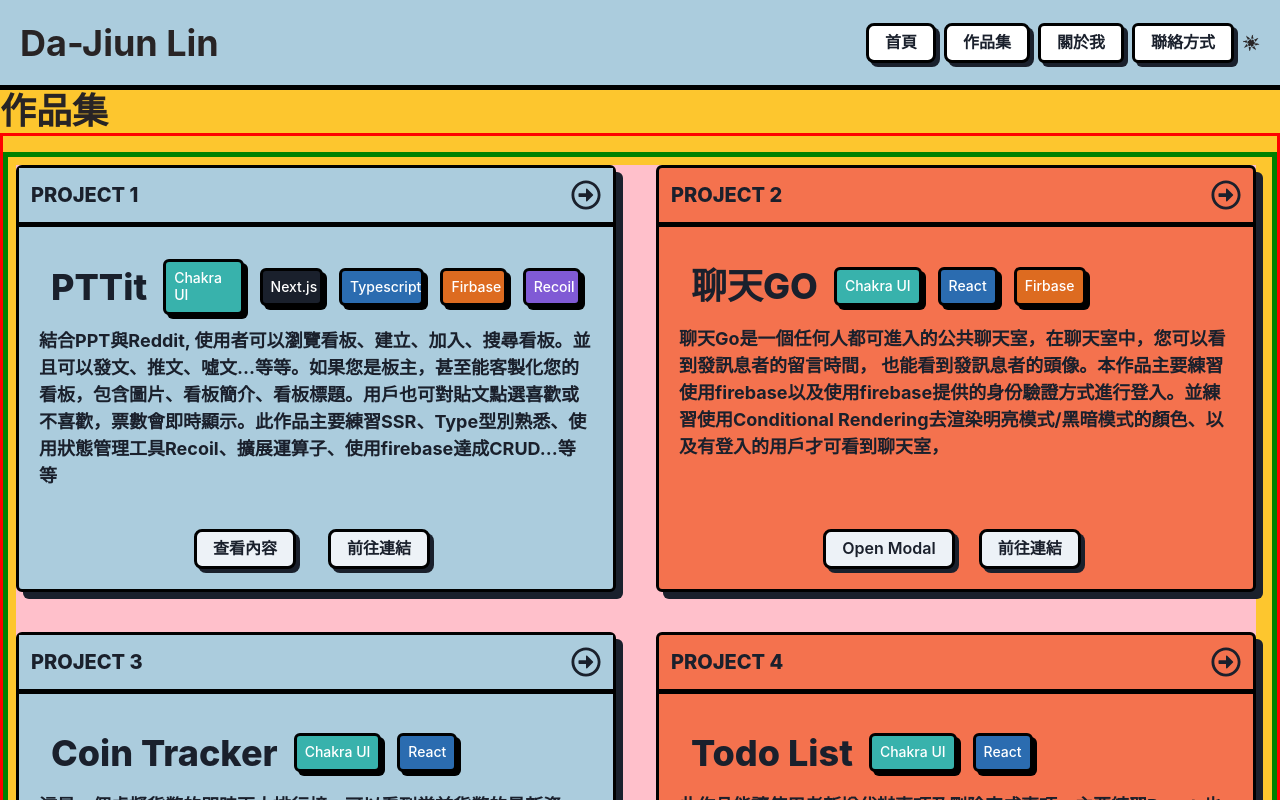
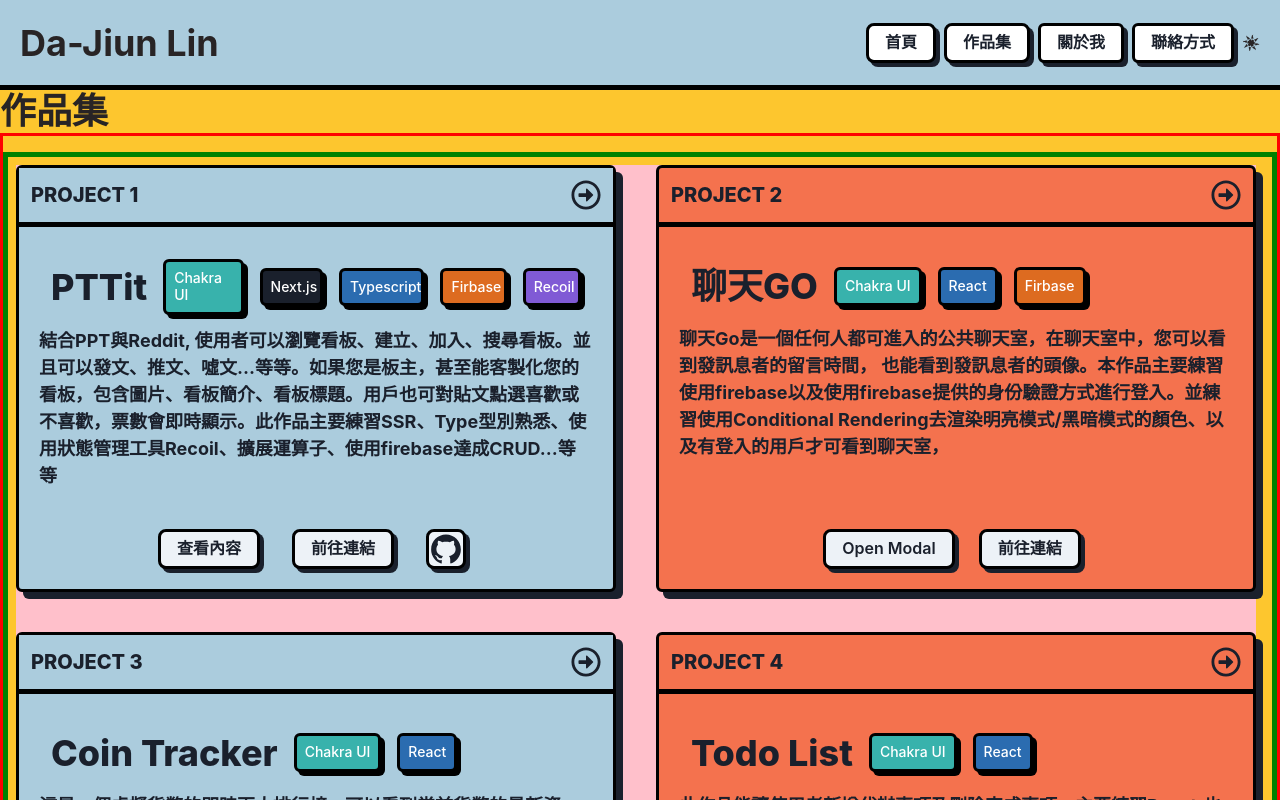
Before and after one commit to Lindahehexd/retro-portfolio, a Next.js app: page /projects in a window 1280 px wide. Shown: the top 800 px of the page. Built offline with nearby package versions, Linux system fonts and the light colour scheme.

Commit message:
add icons on project page

```diff
--- a/src/components/Modal/Project2Modal.tsx
+++ b/src/components/Modal/Project2Modal.tsx
@@ -14,7 +14,7 @@
 
 const markdown = `
   # 簡介
-  融合 PTT與Reddit,模擬做出一個新的社交平台。
+  聊天GO主讓
   <br/><br/>
   <p align="center">
   <img src="/profile2.png" alt="image" style="margin: 0 auto;">
--- a/src/components/ProjectPage/ProjectCard.tsx
+++ b/src/components/ProjectPage/ProjectCard.tsx
@@ -17,47 +17,14 @@
 import Link from "next/link";
 import { FaRegArrowAltCircleRight } from "react-icons/fa";
 import Project1Modal from "../Modal/Project1Modal";
+import { AiFillGithub } from "react-icons/ai";
+import { IconButton } from '@chakra-ui/react'
 
 const ProjectCard = () => {
   return (
     <>
       <Flex align="center" direction="column" w="100%">
         <SimpleGrid columns={{ base: 1, md: 2 }} spacing={10} mb={8}>
-          {/* <Card border="3px solid black" boxShadow="7px 7px " ml={5} h="100%">
-            <Flex h="30%" bg="teal.300"></Flex>
-            <CardBody>
-              <Text fontSize="xl" fontWeight={600}>
-                內容內容內容內容內容內容內容內容內容內容內容內容內容
-              </Text>
-            </CardBody>
-            <Flex h="20%" bg="pink.300" align="center" justify="flex-end">
-              <Button as="a" bg="white" border="4px solid black" borderRadius="lg" aria-label="Home" my={5} mr={2}>
-                前往連結
-              </Button>
-              <Button as="a" bg="white" border="4px solid black" borderRadius="lg" aria-label="Home" my={5} mr={2}>
-                查看內容
-              </Button>
-            </Flex>
-          </Card> */}
-
-          {/* 4 */}
-
-          {/* <Card border="3px solid black" boxShadow="7px 7px " ml={5} h="100%">
-            <Flex h="30%" bg="teal.300"></Flex>
-            <CardBody>
-              <Text fontSize="xl" fontWeight={600}>
-                內容內容內容內容內容內容內容內容內容內容內容內容內容
-              </Text>
-            </CardBody>
-            <Flex h="20%" bg="pink.300" align="center" justify="flex-end">
-              <Button as="a" bg="white" border="4px solid black" borderRadius="lg" aria-label="Home" my={5} mr={2}>
-                前往連結
-              </Button>
-              <Button as="a" bg="white" border="4px solid black" borderRadius="lg" aria-label="Home" my={5} mr={2}>
-                查看內容
-              </Button>
-            </Flex>
-          </Card> */}
 
           <Card border="3px solid black" boxShadow="7px 7px " bg="#ABCCDD" h="100%" maxW="600px">
             <Flex p={3} bg="#ABCCDD" borderBottom="5px solid black" justify="space-between">
@@ -113,6 +80,11 @@
                 <Button boxShadow="4px 4px " bg="gray.100" border="3px solid black" borderRadius="lg" my={5} mr={2}>
                   前往連結
                 </Button>
+              </Link>
+              <Link href="https://pttit.vercel.app/">
+                <IconButton boxShadow="4px 4px " bg="gray.100" border="3px solid black" borderRadius="lg" my={5} mr={2}  aria-label='Call Sage'  as={AiFillGithub}>
+                  GitHub
+                </IconButton>
               </Link>
             </Flex>
           </Card>
```
